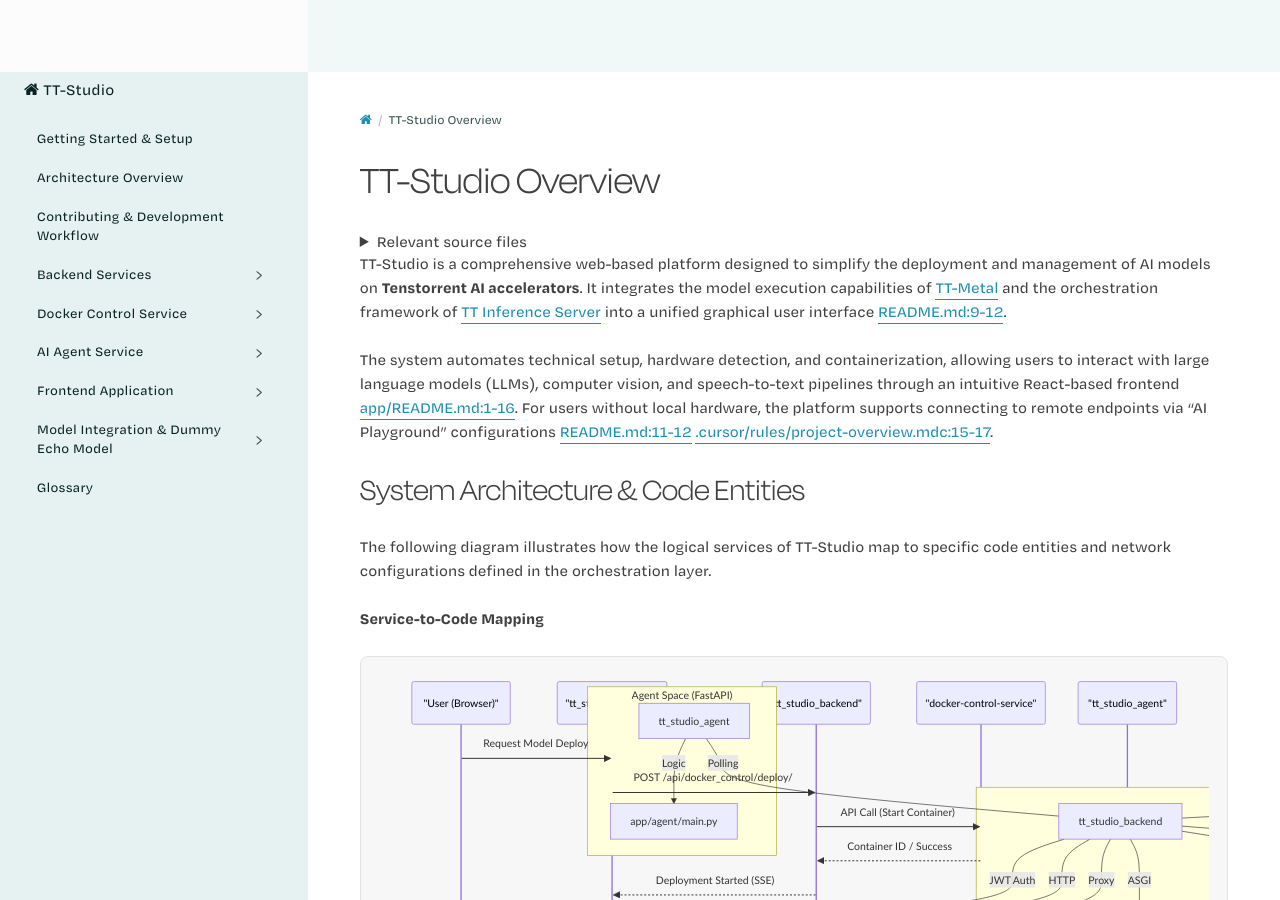
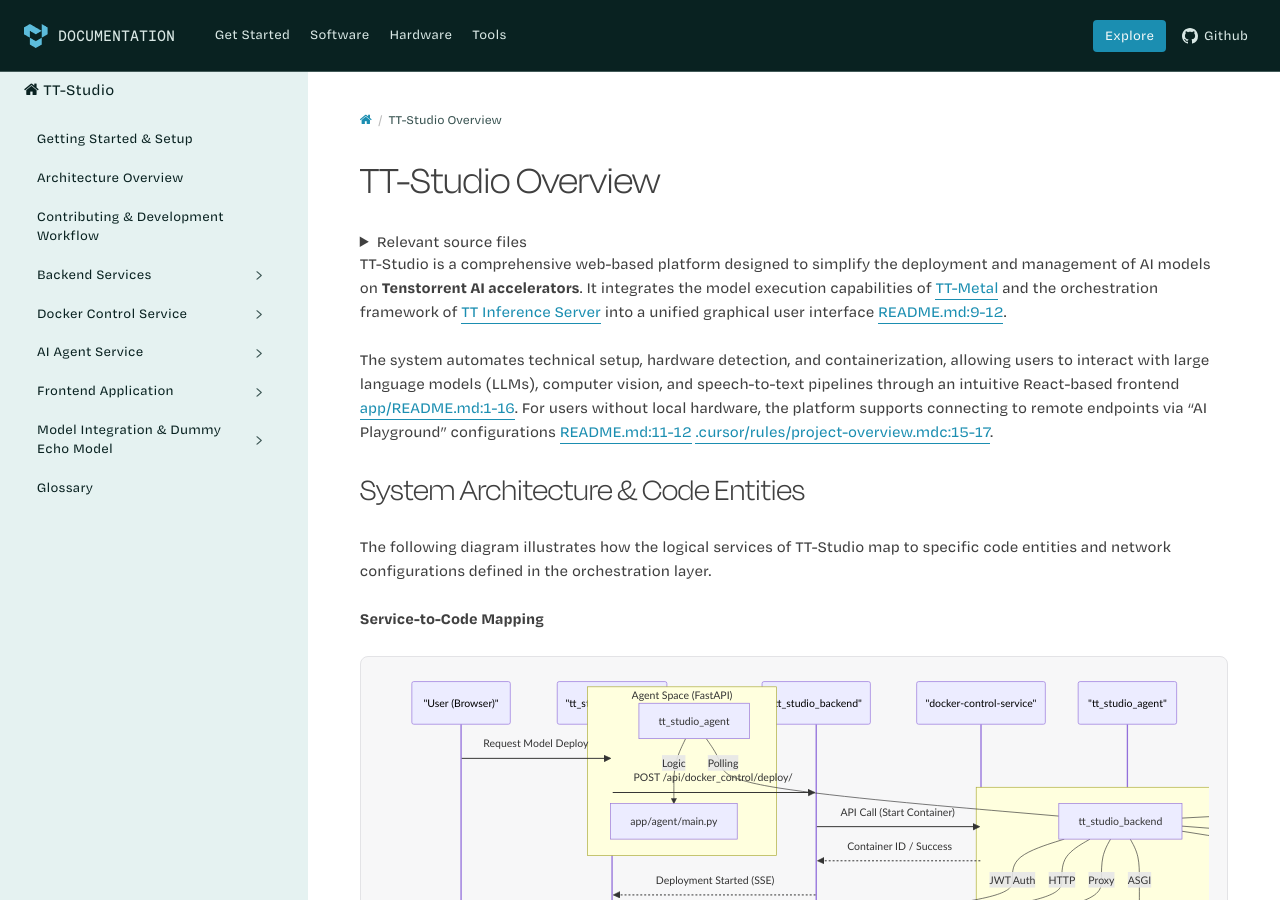
Before and after one commit to tenstorrent/tt-studio, a Sphinx documentation site: the page built from docs/index.md, in a window 1280 px wide and 900 px high. Built offline with Sphinx 7.4.7 and the Read the Docs theme 3.1.0, drawn with Linux system fonts in a browser that asks for light colours; some web fonts are replaced; some of the changed lines change nothing that is shown.

Commit message:
Add top nav bar, sidebar dropdowns, and on-page TOC
Bring the navigation chrome in line with the house theme:

- Add the fixed top navigation bar (via a layout override). It stays put
  while the page and sidebar scroll, and its logo links to
  docs.tenstorrent.com.
- Make the left-nav chevrons expand/collapse a section's pages in place
  instead of only navigating to the section page.
- Add a right-hand "on this page" table of contents that highlights the
  current section as you scroll.

The theme CSS for these is already vendored in _static/tt_theme.css; this adds
the small scripts and the template that drive them.

```diff
--- /dev/null
+++ b/docs/_static/docs-toc.js
@@ -0,0 +1,120 @@
+(function () {
+  'use strict';
+
+  document.addEventListener('DOMContentLoaded', function () {
+    buildPageToc();
+  });
+
+  function buildPageToc() {
+    // Skip the home/landing page
+    if (document.querySelector('.hero')) return;
+
+    var content = document.querySelector('.rst-content .document') ||
+                  document.querySelector('.rst-content');
+    if (!content) return;
+
+    var headings = content.querySelectorAll('h2, h3');
+    if (headings.length < 2) return;
+
+    var toc = document.createElement('nav');
+    toc.className = 'tt-page-toc';
+    toc.setAttribute('aria-label', 'Page contents');
+
+    var ul = document.createElement('ul');
+
+    headings.forEach(function (h) {
+      if (!h.id) {
+        h.id = h.textContent.trim()
+          .toLowerCase()
+          .replace(/[^a-z0-9]+/g, '-')
+          .replace(/^-|-$/g, '');
+      }
+
+      var li = document.createElement('li');
+      li.className = h.tagName === 'H3' ? 'toc-h3' : 'toc-h2';
+
+      var a = document.createElement('a');
+      a.href = '#' + h.id;
+
+      /* Strip headerlink anchors (¶ / [] symbols) before reading text */
+      var clone = h.cloneNode(true);
+      clone.querySelectorAll('a.headerlink').forEach(function (el) { el.remove(); });
+      a.textContent = clone.textContent.trim();
+
+      a.addEventListener('click', function (e) {
+        e.preventDefault();
+        h.scrollIntoView({ behavior: 'smooth', block: 'start' });
+        history.pushState(null, '', '#' + h.id);
+        setActive(a);
+      });
+
+      li.appendChild(a);
+      ul.appendChild(li);
+    });
+
+    toc.appendChild(ul);
+    document.body.appendChild(toc);
+
+    setupScrollSpy(headings, ul);
+  }
+
+  function setActive(activeLink) {
+    var toc = document.querySelector('.tt-page-toc');
+    if (!toc) return;
+    toc.querySelectorAll('a').forEach(function (a) {
+      a.classList.remove('active');
+    });
+    activeLink.classList.add('active');
+  }
+
+  function setupScrollSpy(headings, ul) {
+    var links = ul.querySelectorAll('a');
+    var navbarHeight = parseInt(
+      getComputedStyle(document.documentElement)
+        .getPropertyValue('--tt-navbar-height') || '72', 10
+    );
+
+    var observer = new IntersectionObserver(function (entries) {
+      entries.forEach(function (entry) {
+        if (entry.isIntersecting) {
+          var id = entry.target.id;
+          links.forEach(function (a) {
+            a.classList.toggle('active', a.getAttribute('href') === '#' + id);
+          });
+        }
+      });
+    }, {
+      rootMargin: '-' + (navbarHeight + 8) + 'px 0px -70% 0px',
+      threshold: 0
+    });
+
+    headings.forEach(function (h) {
+      observer.observe(h);
+    });
+
+    if (links.length > 0) {
+      links[0].classList.add('active');
+    }
+  }
+})();
+
+/* Mobile nav drawer for the hero/home page. The home page has no doc sidebar,
+   so RTD's wy-nav-top hamburger toggle reveals nothing. On the home page we
+   instead open the top-nav links as a drawer. (Doc pages keep RTD's sidebar.) */
+(function () {
+  'use strict';
+  document.addEventListener('DOMContentLoaded', function () {
+    if (!document.querySelector('.hero')) return;            // home page only
+    var burger = document.querySelector('.tt-nav-hamburger');
+    var nav = document.querySelector('.tt-top-nav');
+    if (!burger || !nav) return;
+    burger.addEventListener('click', function (e) {
+      e.stopPropagation();   // stop RTD's document-level wy-nav-top handler
+      e.preventDefault();
+      nav.classList.toggle('tt-mobile-open');
+    });
+    nav.querySelectorAll('.tt-nav-links a').forEach(function (a) {
+      a.addEventListener('click', function () { nav.classList.remove('tt-mobile-open'); });
+    });
+  });
+})();
--- /dev/null
+++ b/docs/_static/sidebar-carets.js
@@ -0,0 +1,59 @@
+/*
+ * Left-nav dropdown carets.
+ *
+ * The house theme (tt_theme.css) folds every sub-tree by default and shows a
+ * chevron on items that have children; expansion is driven by a `.tt-open`
+ * class. The canonical site toggles that class from tt-search.js, which this
+ * standalone site does not vendor — so this small script provides the same
+ * behaviour: clicking the chevron expands/collapses the branch in place
+ * (without navigating), while clicking the label still follows the link. The
+ * active page's ancestors are opened on load.
+ */
+(function () {
+  "use strict";
+  var CARET_ZONE = 34; // px from the link's right edge that counts as the chevron
+
+  function ready(fn) {
+    if (document.readyState !== "loading") fn();
+    else document.addEventListener("DOMContentLoaded", fn);
+  }
+
+  ready(function () {
+    var menu = document.querySelector(".wy-menu-vertical");
+    if (!menu) return;
+
+    // Wire each parent item (an <li> that owns a nested <ul>).
+    menu.querySelectorAll("li").forEach(function (li) {
+      var sub = li.querySelector(":scope > ul");
+      var link = li.querySelector(":scope > a");
+      if (!sub || !link) return;
+      link.addEventListener("click", function (e) {
+        var rect = link.getBoundingClientRect();
+        // Only the chevron zone toggles; clicks on the label navigate normally.
+        if (e.clientX >= rect.right - CARET_ZONE) {
+          e.preventDefault();
+          li.classList.toggle("tt-open");
+        }
+      });
+    });
+
+    // Seed the active path open without animating the carets.
+    menu.classList.add("tt-seeding");
+    menu.querySelectorAll("li.current").forEach(function (li) {
+      if (li.querySelector(":scope > ul")) li.classList.add("tt-open");
+    });
+    var active = menu.querySelector("a.current");
+    var node = active ? active.parentElement : null;
+    while (node && menu.contains(node)) {
+      if (node.tagName === "LI" && node.querySelector(":scope > ul")) {
+        node.classList.add("tt-open");
+      }
+      node = node.parentElement;
+    }
+    requestAnimationFrame(function () {
+      requestAnimationFrame(function () {
+        menu.classList.remove("tt-seeding");
+      });
+    });
+  });
+})();
--- /dev/null
+++ b/docs/_static/topnav.js
@@ -0,0 +1,23 @@
+/*
+ * Top nav mobile toggle.
+ *
+ * On narrow viewports the hamburger (.tt-nav-hamburger) opens the top-nav
+ * link list (the theme styles `.tt-top-nav.tt-mobile-open`). On desktop the
+ * dropdowns are hover-driven via CSS and this does nothing.
+ */
+(function () {
+  "use strict";
+  function ready(fn) {
+    if (document.readyState !== "loading") fn();
+    else document.addEventListener("DOMContentLoaded", fn);
+  }
+  ready(function () {
+    var nav = document.querySelector(".tt-top-nav");
+    var burger = document.querySelector(".tt-nav-hamburger");
+    if (!nav || !burger) return;
+    burger.addEventListener("click", function (e) {
+      e.preventDefault();
+      nav.classList.toggle("tt-mobile-open");
+    });
+  });
+})();
--- /dev/null
+++ b/docs/_templates/layout.html
@@ -0,0 +1,71 @@
+{#-
+  Extends the sphinx_rtd_theme layout to add the Tenstorrent house top nav bar
+  (the fixed `.tt-top-nav`, styled by the vendored tt_theme.css). The logo and
+  nav links point at docs.tenstorrent.com. The search box + Ask-AI modal from
+  the canonical theme are intentionally omitted here (they depend on hosted
+  search infrastructure that isn't available to this standalone site).
+-#}
+{%- extends "!layout.html" %}
+
+{%- block extrabody %}
+{%- set _root_doc = root_doc|default(master_doc) %}
+{%- set _home = logo_link_url|default(pathto(_root_doc)) %}
+<nav class="tt-top-nav" role="navigation" aria-label="Top navigation">
+  <div class="tt-top-nav-left">
+    <a href="{{ _home }}" class="tt-nav-logo">
+      <img src="{{ pathto('_static/logotype.png', 1) }}" alt="Tenstorrent" />
+      <span>DOCUMENTATION</span>
+    </a>
+    <ul class="tt-nav-links">
+      <li class="has-dropdown">
+        <a href="{{ _home }}#get-started">Get Started</a>
+        <div class="tt-nav-dropdown">
+          <a href="{{ _home }}getting-started/tt-software-stack.html">Overview</a>
+          <a href="{{ _home }}getting-started/README.html">Installing Tenstorrent Software</a>
+          <a href="{{ _home }}getting-started/vLLM-servers.html">Deploy LLMs</a>
+          <a href="https://docs.tenstorrent.com/tt-vscode-toolkit/" target="_blank" rel="noopener">Learn by Building</a>
+        </div>
+      </li>
+      <li class="has-dropdown">
+        <a href="{{ _home }}#software">Software</a>
+        <div class="tt-nav-dropdown">
+          <a href="{{ _home }}forge/index.html">TT-Forge</a>
+          <a href="https://docs.tenstorrent.com/tt-xla/" target="_blank" rel="noopener">TT-XLA</a>
+          <a href="https://docs.tenstorrent.com/tt-metal/latest/ttnn/" target="_blank" rel="noopener">TT-NN</a>
+          <a href="https://docs.tenstorrent.com/tt-mlir/" target="_blank" rel="noopener">TT-MLIR</a>
+          <a href="https://docs.tenstorrent.com/tt-metal/latest/tt-metalium/" target="_blank" rel="noopener">TT-Metalium</a>
+          <a href="https://docs.tenstorrent.com/tt-studio/" target="_blank" rel="noopener">TT-Studio</a>
+        </div>
+      </li>
+      <li class="has-dropdown">
+        <a href="{{ _home }}#hardware">Hardware</a>
+        <div class="tt-nav-dropdown">
+          <a href="{{ _home }}aibs/blackhole/index.html">Blackhole™ PCIe Cards</a>
+          <a href="{{ _home }}systems/quietbox/quietbox-bh-2/index.html">TT-QuietBox 2</a>
+          <a href="{{ _home }}aibs/wormhole/index.html">Wormhole™ PCIe Cards</a>
+        </div>
+      </li>
+      <li class="has-dropdown">
+        <a href="{{ _home }}#tools">Tools</a>
+        <div class="tt-nav-dropdown">
+          <a href="https://github.com/tenstorrent/tt-inference-server" target="_blank" rel="noopener">TT-Inference-Server</a>
+          <a href="https://github.com/tenstorrent/tt-studio" target="_blank" rel="noopener">TT-Studio</a>
+          <a href="https://docs.tenstorrent.com/tt-toplike/" target="_blank" rel="noopener">TT-Toplike</a>
+        </div>
+      </li>
+    </ul>
+  </div>
+  <div class="tt-top-nav-right">
+    <div class="tt-nav-actions">
+      <a href="https://docs.tenstorrent.com/tt-awesome/" class="tt-nav-btn-cta" target="_blank" rel="noopener">Explore</a>
+      <a href="https://github.com/tenstorrent/tt-studio" class="tt-nav-btn-github" target="_blank" rel="noopener">
+        <svg viewBox="0 0 16 16" xmlns="http://www.w3.org/2000/svg" aria-hidden="true" focusable="false">
+          <path d="M8 0C3.58 0 0 3.58 0 8c0 3.54 2.29 6.53 5.47 7.59.4.07.55-.17.55-.38 0-.19-.01-.82-.01-1.49-2.01.37-2.53-.49-2.69-.94-.09-.23-.48-.94-.82-1.13-.28-.15-.68-.52-.01-.53.63-.01 1.08.58 1.23.82.72 1.21 1.87.87 2.33.66.07-.52.28-.87.51-1.07-1.78-.2-3.64-.89-3.64-3.95 0-.87.31-1.59.82-2.15-.08-.2-.36-1.02.08-2.12 0 0 .67-.21 2.2.82.64-.18 1.32-.27 2-.27.68 0 1.36.09 2 .27 1.53-1.04 2.2-.82 2.2-.82.44 1.1.16 1.92.08 2.12.51.56.82 1.27.82 2.15 0 3.07-1.87 3.75-3.65 3.95.29.25.54.73.54 1.48 0 1.07-.01 1.93-.01 2.2 0 .21.15.46.55.38A8.013 8.013 0 0016 8c0-4.42-3.58-8-8-8z"/>
+        </svg>
+        Github
+      </a>
+    </div>
+    <i data-toggle="wy-nav-top" class="fa fa-bars tt-nav-hamburger" aria-hidden="true"></i>
+  </div>
+</nav>
+{%- endblock %}
--- a/docs/conf.py
+++ b/docs/conf.py
@@ -34,6 +34,7 @@
 myst_fence_as_directive = ["mermaid"]
 myst_heading_anchors = 3
 
+templates_path = ["_templates"]
 exclude_patterns = ["_build", "Thumbs.db", ".DS_Store", "assets"]
 
 # Some reproduced code samples are tagged with a language that Pygments can't
@@ -55,7 +56,7 @@
 # Files copied verbatim to the output root (e.g. .nojekyll so GitHub Pages does
 # not strip the _static/ directory).
 html_extra_path = ["_extra"]
-html_js_files = ["external-nav-links.js", "sidebar-scroll.js"]
+html_js_files = ["external-nav-links.js", "sidebar-scroll.js", "sidebar-carets.js", "topnav.js", "docs-toc.js"]
 html_last_updated_fmt = "%b %d, %Y"
 html_baseurl = "https://docs.tenstorrent.com/tt-studio/"
 
```
Also changed, not shown: docs/_static/logotype.png (added).
